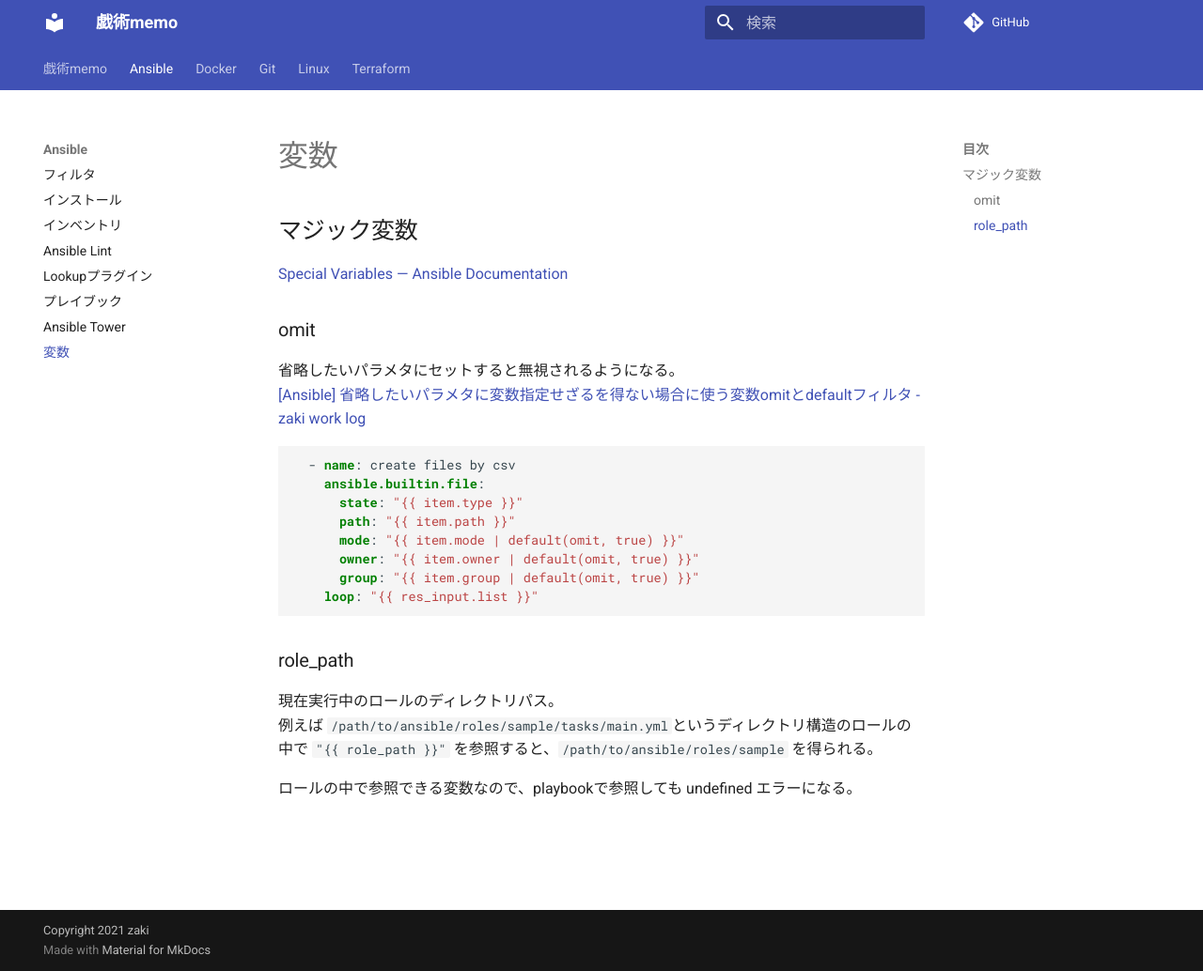
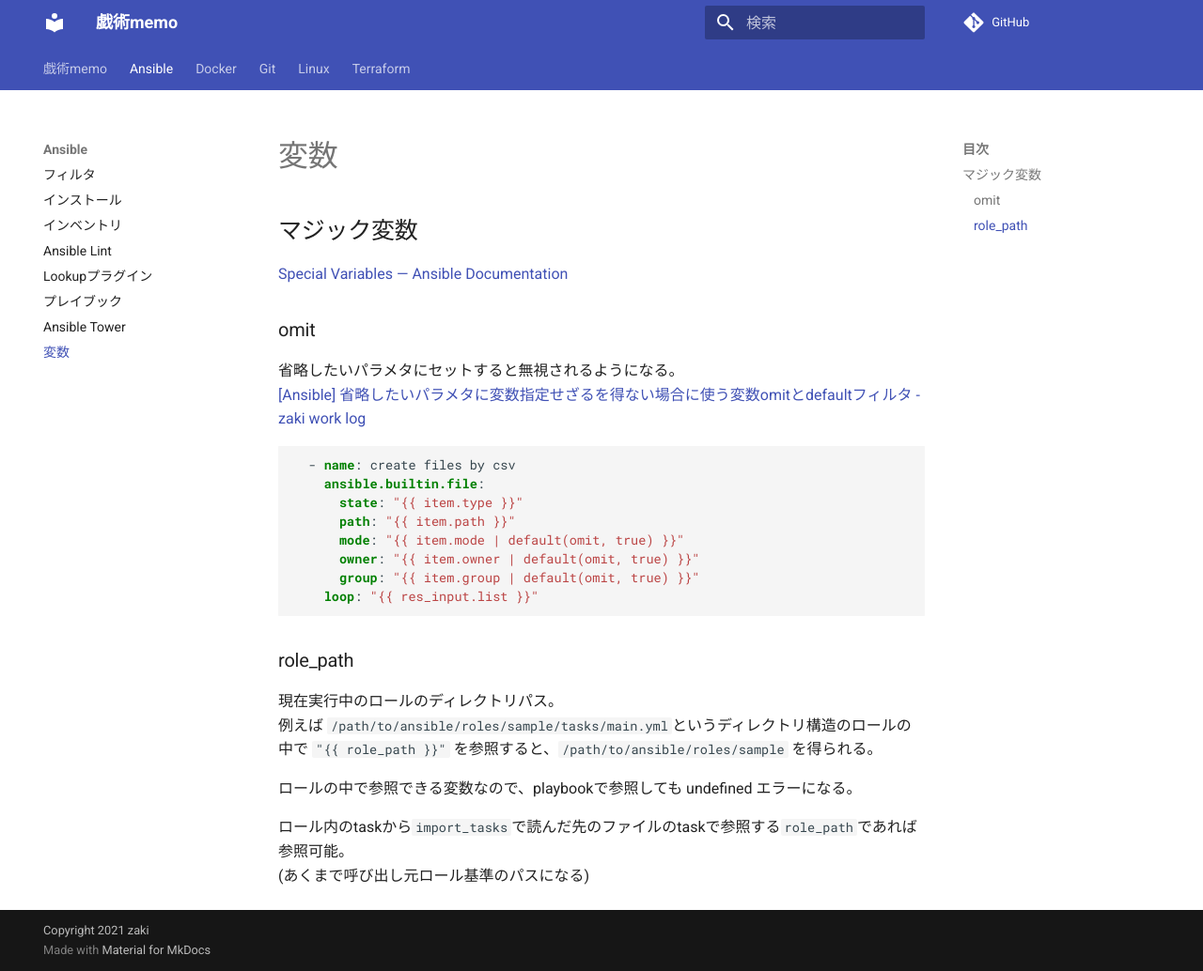
Before and after one commit to zaki-lknr/docs, an MkDocs documentation site: the page built from docs/Ansible/variable.md, in a window 1280 px wide and 1034 px high. Shown: the whole window at 94% size. Built offline with MkDocs 1.6.1 and Material for MkDocs 9.7.7, drawn with Linux system fonts in a browser that asks for light colours; comment, search, counter and statistics services are not loaded.

Commit message:
add: ansible/role_path: ロール内からimport_tasksした先のtaskでrole_path参照はOK

```diff
--- a/docs/Ansible/variable.md
+++ b/docs/Ansible/variable.md
@@ -26,3 +26,6 @@
 例えば `/path/to/ansible/roles/sample/tasks/main.yml`というディレクトリ構造のロールの中で `"{{ role_path }}"` を参照すると、`/path/to/ansible/roles/sample` を得られる。
 
 ロールの中で参照できる変数なので、playbookで参照しても undefined エラーになる。
+
+ロール内のtaskから`import_tasks`で読んだ先のファイルのtaskで参照する`role_path`であれば参照可能。
+(あくまで呼び出し元ロール基準のパスになる)
```
